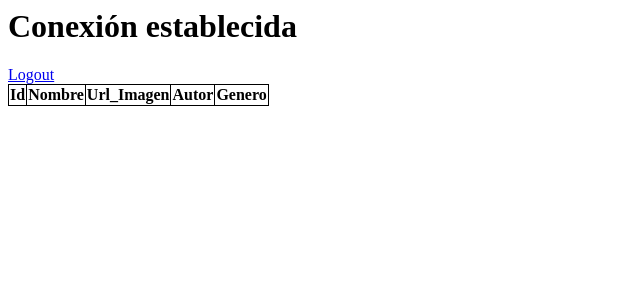
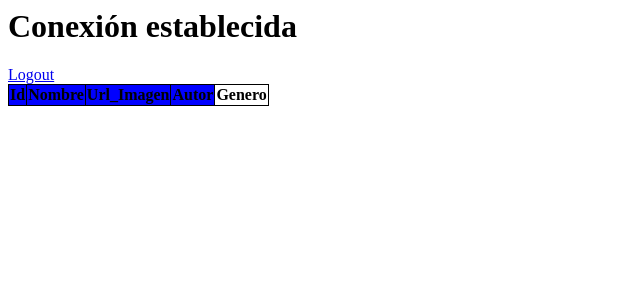
Before and after one commit to AaronSaavedra/Desarrollo-web-en-entorno-Servidor, a PHP site: page /main.php in a window 1280 px wide. Shown: the top 300 px of the page, without its empty margins (0-640 px from the left). Run offline with PHP 8.4, Linux system fonts and the light colour scheme; data that the repository does not hold is empty.

Commit message:
Ejercicio7(prueba)

```diff
--- a/sprint3sesiones/www/mysite/main.php
+++ b/sprint3sesiones/www/mysite/main.php
@@ -7,9 +7,16 @@
 			border: 1px solid black;
 			border-collapse: collapse;
 		}
-		.ID:hover{
-			color:blue;
+
+		td{
+			padding:15px;
+			text-align:center;
 		}
+
+		.Color{
+		background-color:blue;
+		}
+
 		.Imagen{
 			width: 100px;
 			height: 100px;
@@ -17,22 +24,24 @@
 			transition: width 2s, height 2s, margin 2s;
 			margin: 50px auto 0;
 		}
+
 		.Imagen:hover{
 			width: 100%;
 			height: 200px;
 			margin: 0 auto;
 
 		}
+
 	</style>
 	<body>
 		<h1>Conexión establecida</h1>
 		<a href="/logout.php">Logout</a>
 	<table>
 			<tr>
-				<th>Id</th>
-				<th>Nombre</th>
-				<th>Url_Imagen</th>
-				<th>Autor</th>
+				<th class="Color">Id</th>
+				<th class="Color">Nombre</th>
+				<th class="Color">Url_Imagen</th>
+				<th class="Color">Autor</th>
 					<th>Genero</th>
 			</tr>
 			<?php
```
